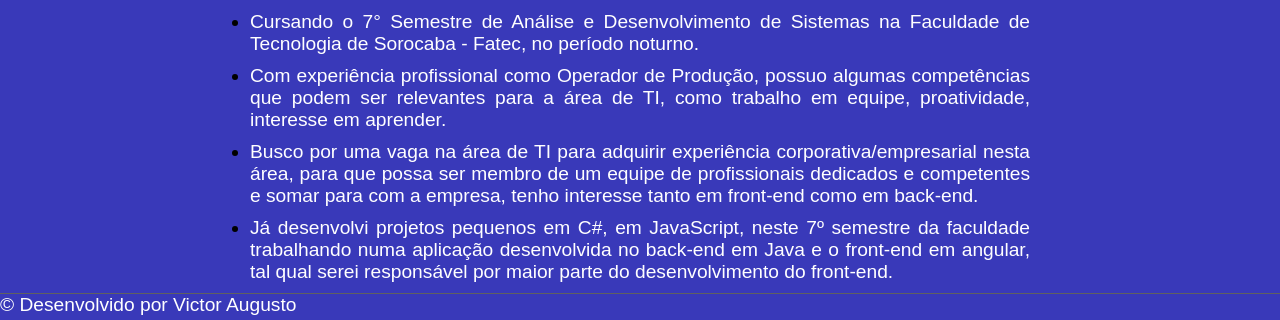
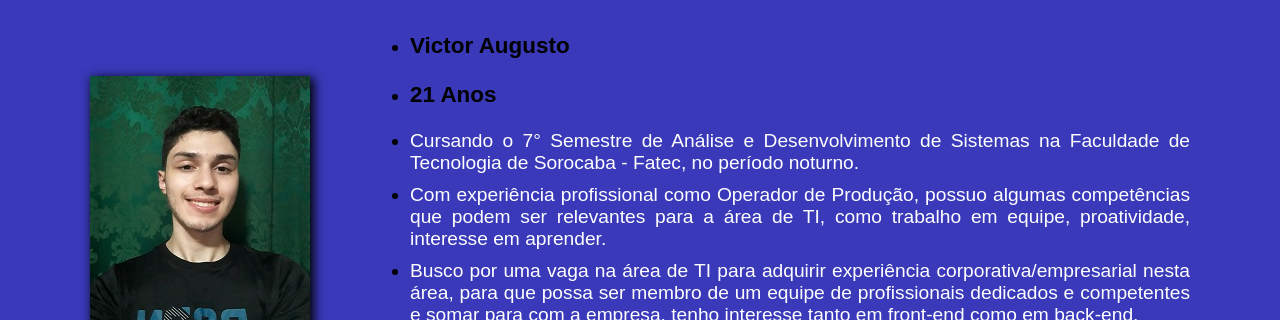
Before and after one commit to VictorAugDB/Meu_Portifolio, a plain HTML site: page sobremim.html in a window 1280 px wide. Shown: the part 241-561 px from the top of the page. Drawn offline with Linux system fonts and the light colour scheme.

Commit message:
Adicionada foto, nome, idade e redirecionamento para página de perfil quando abrir o arquivo index.

```diff
--- a/index.js
+++ b/index.js
@@ -0,0 +1 @@
+window.location.href = "./sobremim.html";
--- a/sobremim.css
+++ b/sobremim.css
@@ -1,11 +1,27 @@
 .header{
     margin-bottom: 100px;
+}
+
+.resumo{
+    display: flex;
+    margin-bottom: 0px;
+}
+
+#foto{
+    width: 100%;
+    display: flex;
+    max-width: 220px;
+    max-height: 280px;
+    margin-left: 90px;
+    align-self: center;
+    box-shadow: 3px 3px 10px 1px #000;
 }
 
 .lista{
     text-align: justify;
     max-width: 800px;
     margin: 0 auto;
+    margin-left: 90px;
 }
 
 .lista li{
--- a/sobremim.html
+++ b/sobremim.html
@@ -14,7 +14,7 @@
 <body>
 
     <header class="header">
-        <li><a href="./index.html">Inicio</a></li>
+        <li><a href="./portifolio.html">Inicio</a></li>
         <nav>
             <ul class="menu">
                 <li><a href="./sobremim.html">Sobre mim</a></li>
@@ -27,7 +27,14 @@
     <h1>Resumo</h1>
 
     <section class="resumo">
+        <img id="foto" src="./foto_perfil.jpg" alt="foto_perfil">
         <ul class="lista">
+            <li>
+                <h3>Victor Augusto</h3>
+            </li>
+            <li>
+                <h3>21 Anos</h3>
+            </li>
             <li>
                 <p>
                     Cursando o 7° Semestre de Análise e Desenvolvimento de Sistemas na Faculdade de Tecnologia de
```
Also changed, not shown: index.html (+2 -46 lines), portifolio.html (added, +55 -0 lines), qualificacoes.html (+1 -1 lines), foto_perfil.jpg (added), 1 other file.
